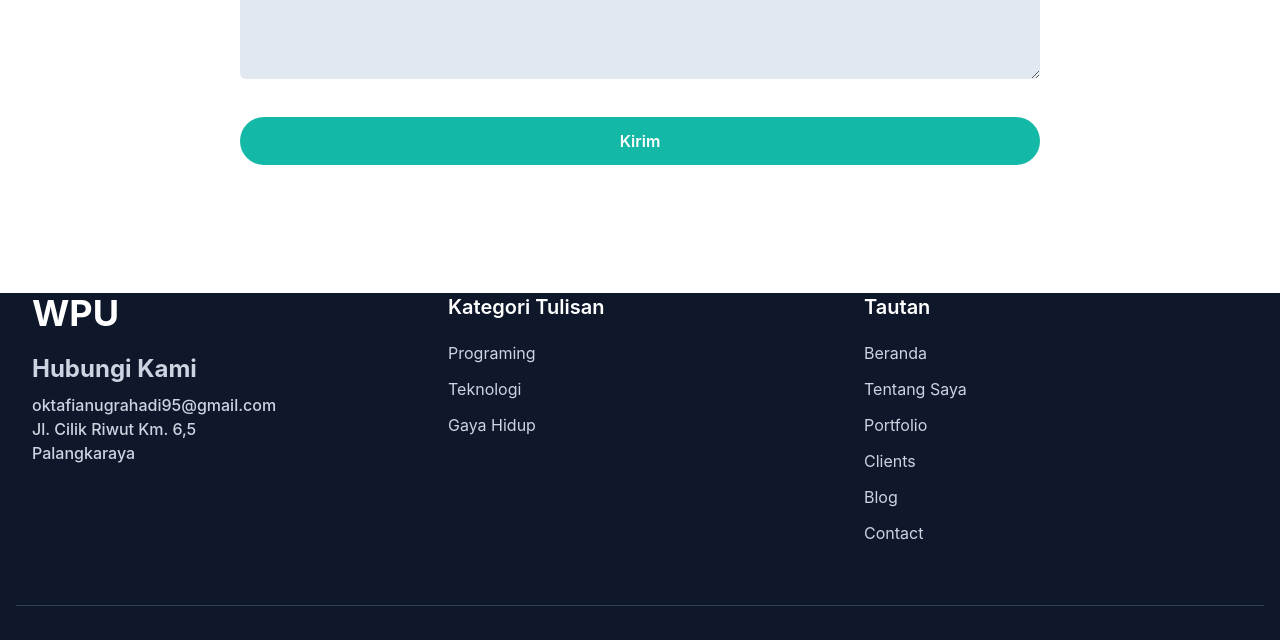
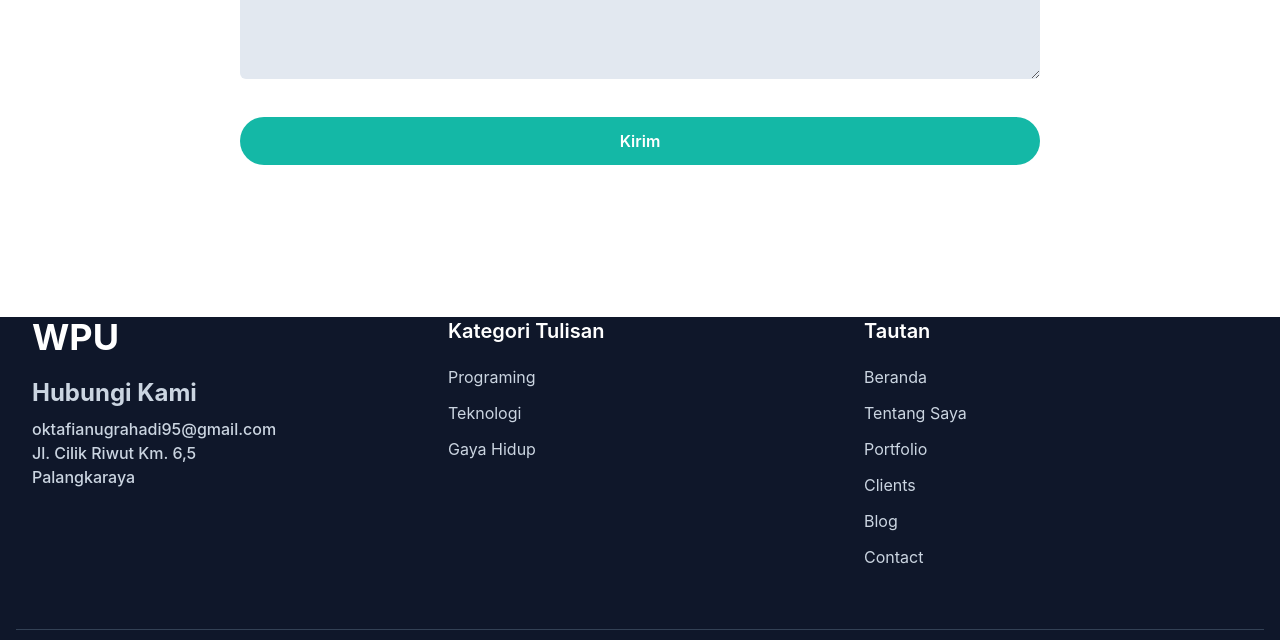
Before and after one commit to ucpnslmt/dashboard.github.io, a website: page index.html in a window 1280 px wide. Shown: the part 4734-5374 px from the top of the page. Drawn offline with nearby package versions, Linux system fonts and the light colour scheme; files that its build step writes are made by us from their sources.

Commit message:
Modif index.html

```diff
--- a/index.html
+++ b/index.html
@@ -268,7 +268,7 @@
     </section>
     <!-- Contact Section End -->
     <!-- Footer Start -->
-    <footer class="bg-dark pt24 pb-12">
+    <footer class="bg-dark pt24 pb-12 mt-6">
         <div class="container">
             <div class="flex flex-wrap">
                 <div class="w-full px-4 mb-12 text-slate-300 font-medium md:w-1/3">
```
